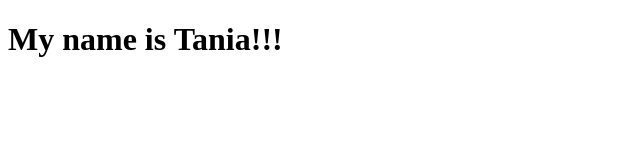
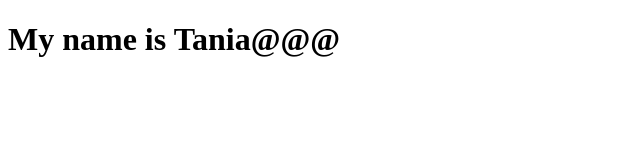
Before and after one commit to TaniaRichard24/first-github-project, a plain HTML site: page Index.html in a window 1280 px wide. Shown: the whole page, without its empty margins (0-640 px from the left). Drawn offline with Linux system fonts and the light colour scheme.

Commit message:
change exclamation marks

```diff
--- a/Index.html
+++ b/Index.html
@@ -7,6 +7,6 @@
     <title>Document</title>
 </head>
 <body>
-   <h1>My name is Tania!!!</h1>
+   <h1>My name is Tania@@@</h1>
 </body>
 </html>
```
